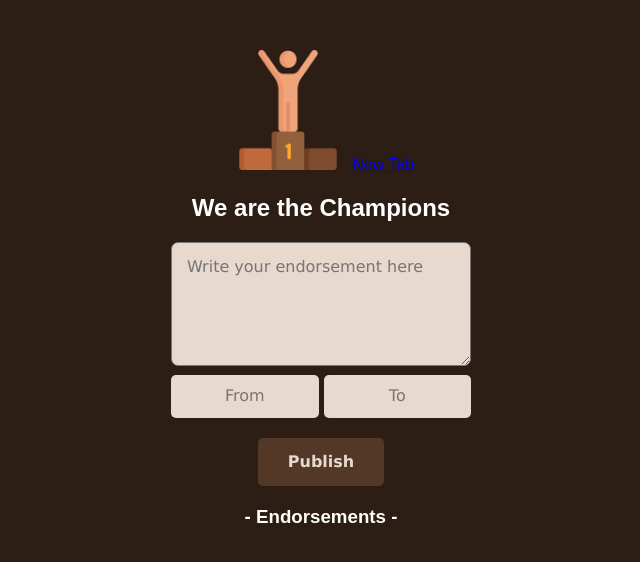
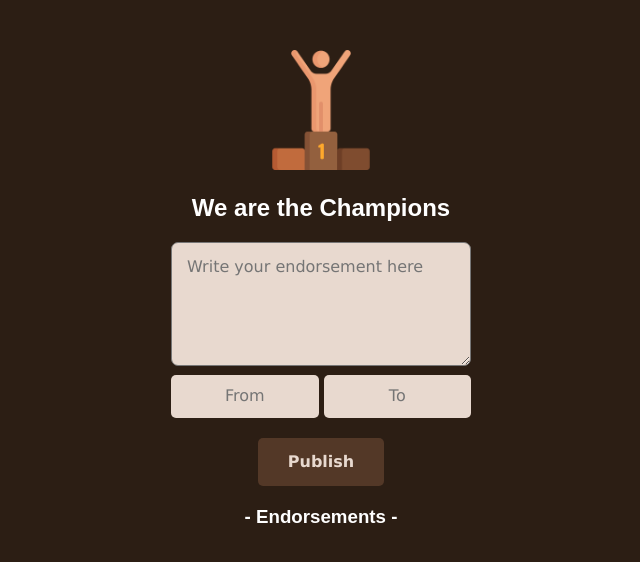
Before and after one commit to KovanW3/We-are-the-Champions, a website built with Vite: page index.html in a window 1280 px wide. Shown: the whole page, without its empty margins (319-959 px from the left). Built offline with nearby package versions, Linux system fonts and the light colour scheme; no server answers.

Commit message:
Removed new tab anchor text

```diff
--- a/index.html
+++ b/index.html
@@ -12,7 +12,6 @@
     <body>
         <div id="main-section">
             <img src="champions.png">
-            <a href="index.html" target="_blank">New Tab</a>
             <h2>We are the Champions</h2>
             <textarea id="endorsement-el" rows="5" placeholder="Write your endorsement here"></textarea>
             <div id="fromto-section">
```
